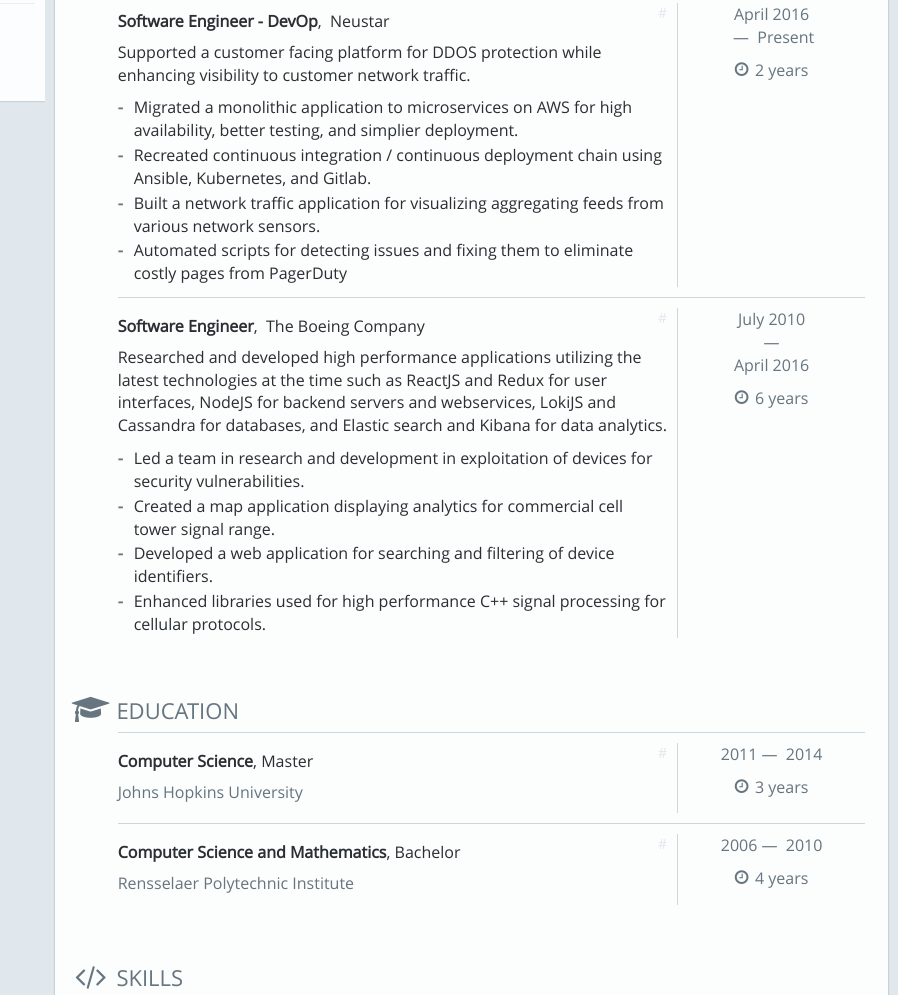
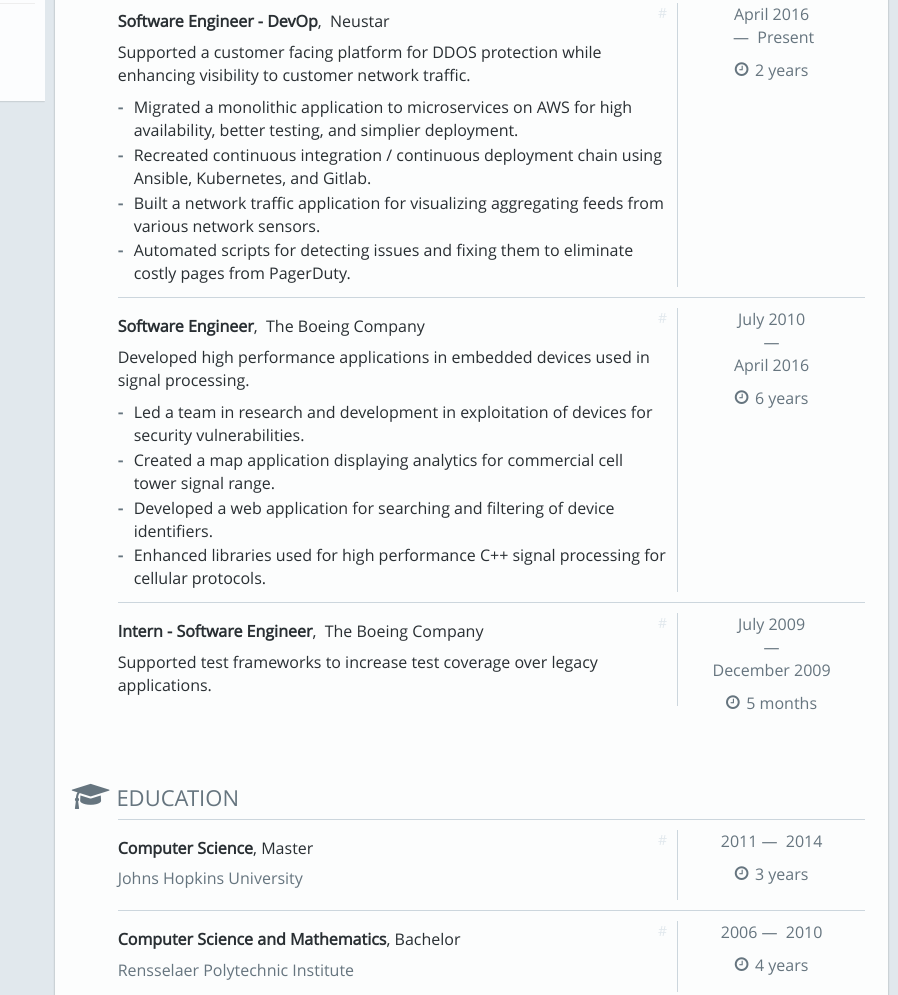
Before and after one commit to fartbagxp/resume, a website: page index.html in a window 1280 px wide. Shown: the part 252-1247 px from the top of the page, without its empty margins (382-1280 px from the left). Drawn offline with Linux system fonts and the light colour scheme.

Commit message:
Added intern experience

```diff
--- a/index.html
+++ b/index.html
@@ -120,9 +120,9 @@
               </h3>
 
                             <ul class="list-unstyled">
-                                <li class="detail-item row" id="experience-2" itemprop="worksFor" itemscope
+                                <li class="detail-item row" id="experience-3" itemprop="worksFor" itemscope
                                 itemtype="http://schema.org/Organization">
-                                    <div class="col-sm-9 detail-item-content"> <a class="anchor-link item-anchor" href="#experience-2">#</a>
+                                    <div class="col-sm-9 detail-item-content"> <a class="anchor-link item-anchor" href="#experience-3">#</a>
 
                                          <h4>
                         <strong>Software Engineer - DevOp</strong>,&nbsp;
@@ -146,7 +146,7 @@
                                             <li>Built a network traffic application for visualizing aggregating feeds
                                                 from various network sensors.</li>
                                             <li>Automated scripts for detecting issues and fixing them to eliminate costly
-                                                pages from PagerDuty</li>
+                                                pages from PagerDuty.</li>
                                         </ul>
                                     </div>
                                     <div class="col-sm-3 detail-item-sidebar text-muted text-center hidden-xs">
@@ -158,9 +158,9 @@
                                         <p> <i aria-hidden="true" class="icon-clock-o icon-left"></i>&nbsp;2 years</p>
                                     </div>
                                 </li>
-                                <li class="detail-item row" id="experience-1" itemprop="worksFor" itemscope
+                                <li class="detail-item row" id="experience-2" itemprop="worksFor" itemscope
                                 itemtype="http://schema.org/Organization">
-                                    <div class="col-sm-9 detail-item-content"> <a class="anchor-link item-anchor" href="#experience-1">#</a>
+                                    <div class="col-sm-9 detail-item-content"> <a class="anchor-link item-anchor" href="#experience-2">#</a>
 
                                          <h4>
                         <strong>Software Engineer</strong>,&nbsp;
@@ -174,10 +174,8 @@
                           </small>
 
                                         </p>
-                                        <p>Researched and developed high performance applications utilizing the latest
-                                            technologies at the time such as ReactJS and Redux for user interfaces,
-                                            NodeJS for backend servers and webservices, LokiJS and Cassandra for databases,
-                                            and Elastic search and Kibana for data analytics.</p>
+                                        <p>Developed high performance applications in embedded devices used in signal
+                                            processing.</p>
                                         <ul class="detail-highlights">
                                             <li>Led a team in research and development in exploitation of devices for
                                                 security vulnerabilities.</li>
@@ -196,6 +194,34 @@
                                             <time datetime="2016-04-11">April 2016</time>
                                         </p>
                                         <p> <i aria-hidden="true" class="icon-clock-o icon-left"></i>&nbsp;6 years</p>
+                                    </div>
+                                </li>
+                                <li class="detail-item row" id="experience-1" itemprop="worksFor" itemscope
+                                itemtype="http://schema.org/Organization">
+                                    <div class="col-sm-9 detail-item-content"> <a class="anchor-link item-anchor" href="#experience-1">#</a>
+
+                                         <h4>
+                        <strong>Intern - Software Engineer</strong>,&nbsp;
+                            <span itemprop="name">The Boeing Company</span>
+                      </h4>
+
+                                        <p class="visible-xs-block text-muted"> <small>
+                            <time datetime="2009-07-01">July 2009</time>&nbsp;—&nbsp;
+                              <time datetime="2009-12-01">December 2009</time>
+                            &nbsp;<span class="duration-counter"><i aria-hidden="true" class="icon-clock-o"></i>&nbsp;5 months</span>
+                          </small>
+
+                                        </p>
+                                        <p>Supported test frameworks to increase test coverage over legacy applications.</p>
+                                    </div>
+                                    <div class="col-sm-3 detail-item-sidebar text-muted text-center hidden-xs">
+                                        <p>
+                                            <time datetime="2009-07-01">July 2009</time>
+                                            <br>&nbsp;—&nbsp;
+                                            <br>
+                                            <time datetime="2009-12-01">December 2009</time>
+                                        </p>
+                                        <p> <i aria-hidden="true" class="icon-clock-o icon-left"></i>&nbsp;5 months</p>
                                     </div>
                                 </li>
                             </ul>
@@ -379,7 +405,6 @@
 
                                         <ul class="list-inline labels">
                                             <li class="label label-keyword">Burp Suite</li>
-                                            <li class="label label-keyword">Subdomain enumeration</li>
                                             <li class="label label-keyword">Kali Linux</li>
                                         </ul>
                                     </div>
```
Also changed, not shown: resume.json (+11 -3 lines), README.md, out/resume-paper.html, out/resume-paper.json, out/resume-paper.pdf.html, out/resume-paper.png.html, out/resume-paper.yml, 1 other file.
